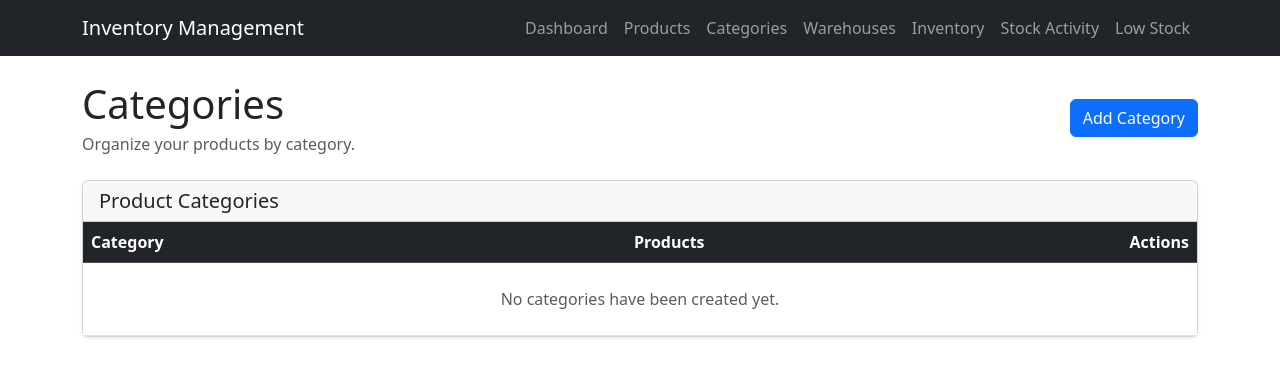
After one commit to James2c/inventory-warehouse, a Django app: page /categories/ in a window 1280 px wide. The commit adds this page. Shown: the top 377 px of the page. Run offline with Django 5.2, Linux system fonts and the light colour scheme; data that the repository does not hold is empty.

Commit message:
Add category management

```diff
--- a/inventory/templates/inventory/base.html
+++ b/inventory/templates/inventory/base.html
@@ -33,6 +33,10 @@
                     Products
                 </a>
 
+                <a class="nav-link" href="{% url 'category_list' %}">
+                    Categories
+                </a>
+
                 <a class="nav-link" href="{% url 'warehouse_list' %}">
                     Warehouses
                 </a>
--- /dev/null
+++ b/inventory/templates/inventory/category_list.html
@@ -0,0 +1,132 @@
+{% extends "inventory/base.html" %}
+
+{% block title %}
+    Categories
+{% endblock %}
+
+{% block content %}
+
+<div class="d-flex justify-content-between align-items-center mb-4">
+
+    <div>
+
+        <h1 class="mb-1">
+            Categories
+        </h1>
+
+        <p class="text-muted mb-0">
+            Organize your products by category.
+        </p>
+
+    </div>
+
+    <a
+        href="{% url 'category_create' %}"
+        class="btn btn-primary"
+    >
+        Add Category
+    </a>
+
+</div>
+
+
+<div class="card shadow-sm">
+
+    <div class="card-header">
+
+        <h5 class="mb-0">
+            Product Categories
+        </h5>
+
+    </div>
+
+
+    <div class="card-body p-0">
+
+        <div class="table-responsive">
+
+            <table class="table table-hover mb-0">
+
+                <thead class="table-dark">
+
+                    <tr>
+
+                        <th>
+                            Category
+                        </th>
+
+                        <th class="text-center">
+                            Products
+                        </th>
+
+                        <th class="text-end">
+                            Actions
+                        </th>
+
+                    </tr>
+
+                </thead>
+
+
+                <tbody>
+
+                    {% for category in categories %}
+
+                        <tr>
+
+                            <td>
+
+                                <a
+                                    href="{% url 'category_detail' category.id %}"
+                                    class="text-decoration-none fw-semibold"
+                                >
+                                    {{ category.name }}
+                                </a>
+
+                            </td>
+
+
+                            <td class="text-center">
+                                {{ category.product_count }}
+                            </td>
+
+
+                            <td class="text-end">
+
+                                <a
+                                    href="{% url 'category_detail' category.id %}"
+                                    class="btn btn-sm btn-outline-primary"
+                                >
+                                    View
+                                </a>
+
+                            </td>
+
+                        </tr>
+
+                    {% empty %}
+
+                        <tr>
+
+                            <td
+                                colspan="3"
+                                class="text-center py-4 text-muted"
+                            >
+                                No categories have been created yet.
+                            </td>
+
+                        </tr>
+
+                    {% endfor %}
+
+                </tbody>
+
+            </table>
+
+        </div>
+
+    </div>
+
+</div>
+
+{% endblock %}
--- a/inventory/urls.py
+++ b/inventory/urls.py
@@ -102,6 +102,36 @@ urlpatterns = [
     ),
 
     path(
+        "categories/",
+        views.category_list,
+        name="category_list",
+    ),
+
+    path(
+        "categories/create/",
+        views.category_create,
+        name="category_create",
+    ),
+
+    path(
+        "categories/<int:category_id>/",
+        views.category_detail,
+        name="category_detail",
+    ),
+
+    path(
+        "categories/<int:category_id>/edit/",
+        views.category_edit,
+        name="category_edit",
+    ),
+
+    path(
+        "categories/<int:category_id>/delete/",
+        views.category_delete,
+        name="category_delete",
+    ),
+
+    path(
         "warehouses/<int:warehouse_id>/edit/",
         views.warehouse_edit,
         name="warehouse_edit",
--- a/inventory/views.py
+++ b/inventory/views.py
@@ -9,7 +9,7 @@ from django.shortcuts import (
     render,
 )
 
-from .forms import ProductForm, WarehouseForm, InventoryForm, StockAdjustmentForm, StockTransferForm
+from .forms import ProductForm, WarehouseForm, InventoryForm, StockAdjustmentForm, StockTransferForm, CategoryForm
 from .models import Category, Inventory, Product, Supplier, Warehouse, StockAdjustment
 
 
@@ -744,3 +744,154 @@ def stock_activity(request):
             "selected_type": selected_type,
         },
     )
+
+
+
+def category_list(request):
+
+    categories = (
+        Category.objects
+        .annotate(
+            product_count=Count("products")
+        )
+        .order_by("name")
+    )
+
+    return render(
+        request,
+        "inventory/category_list.html",
+        {
+            "categories": categories,
+        },
+    )
+
+
+def category_create(request):
+
+    if request.method == "POST":
+
+        form = CategoryForm(request.POST)
+
+        if form.is_valid():
+
+            category = form.save()
+
+            return redirect(
+                "category_detail",
+                category_id=category.id,
+            )
+
+    else:
+
+        form = CategoryForm()
+
+    return render(
+        request,
+        "inventory/category_form.html",
+        {
+            "form": form,
+            "title": "Add Category",
+            "submit_label": "Create Category",
+        },
+    )
+
+
+def category_detail(request, category_id):
+
+    category = get_object_or_404(
+        Category,
+        id=category_id,
+    )
+
+    products = (
+        Product.objects
+        .filter(category=category)
+        .order_by("name")
+    )
+
+    return render(
+        request,
+        "inventory/category_detail.html",
+        {
+            "category": category,
+            "products": products,
+        },
+    )
+
+
+def category_edit(request, category_id):
+
+    category = get_object_or_404(
+        Category,
+        id=category_id,
+    )
+
+    if request.method == "POST":
+
+        form = CategoryForm(
+            request.POST,
+            instance=category,
+        )
+
+        if form.is_valid():
+
+            form.save()
+
+            return redirect(
+                "category_detail",
+                category_id=category.id,
+            )
+
+    else:
+
+        form = CategoryForm(
+            instance=category,
+        )
+
+    return render(
+        request,
+        "inventory/category_form.html",
+        {
+            "form": form,
+            "title": "Edit Category",
+            "submit_label": "Save Changes",
+        },
+    )
+
+
+def category_delete(request, category_id):
+
+    category = get_object_or_404(
+        Category,
+        id=category_id,
+    )
+
+    if request.method == "POST":
+
+        try:
+
+            category.delete()
+
+        except ProtectedError:
+
+            return render(
+                request,
+                "inventory/category_delete.html",
+                {
+                    "category": category,
+                    "error": (
+                        "This category cannot be deleted "
+                        "because products are assigned to it."
+                    ),
+                },
+            )
+
+        return redirect("category_list")
+
+    return render(
+        request,
+        "inventory/category_delete.html",
+        {
+            "category": category,
+        },
+    )
```
Also changed, not shown: inventory/forms.py (+28 -1 lines), inventory/templates/inventory/category_delete.html (added, +77 -0 lines), inventory/templates/inventory/category_detail.html (added, +133 -0 lines), inventory/templates/inventory/category_form.html (added, +82 -0 lines).
